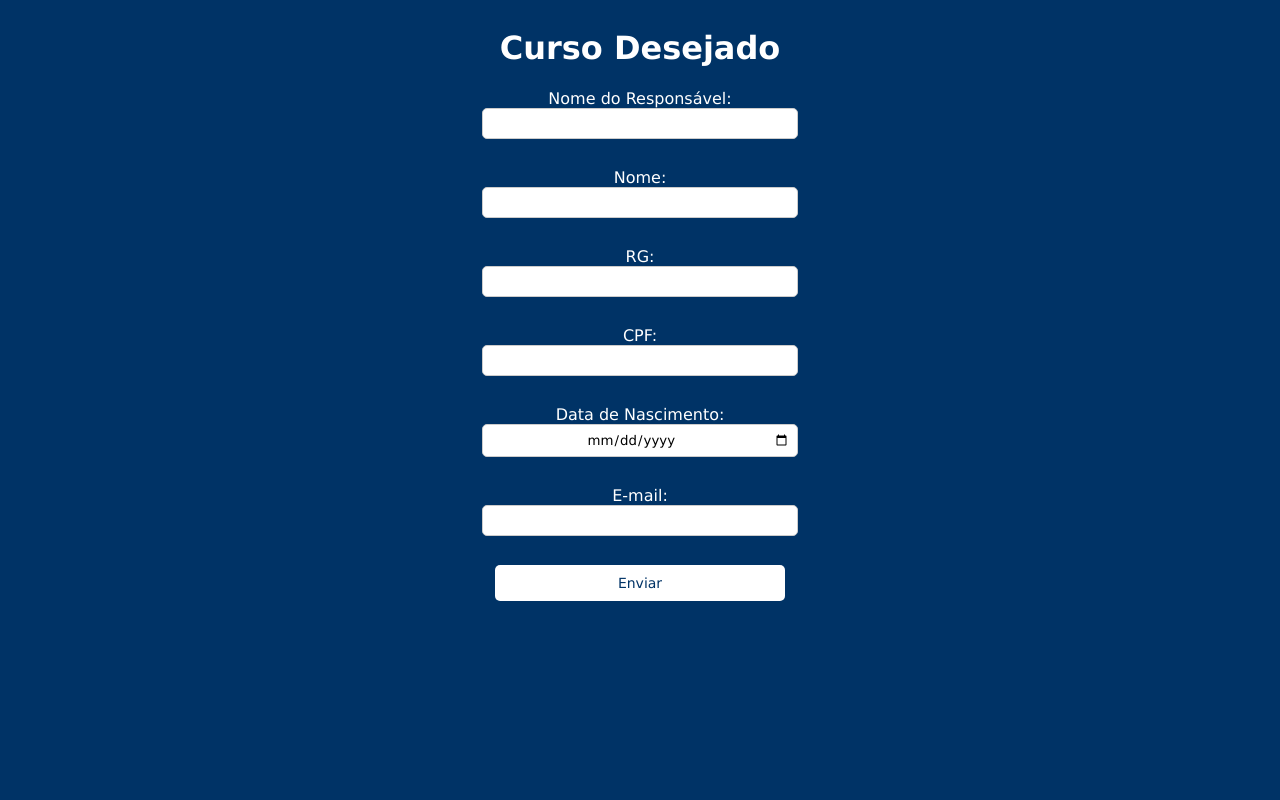
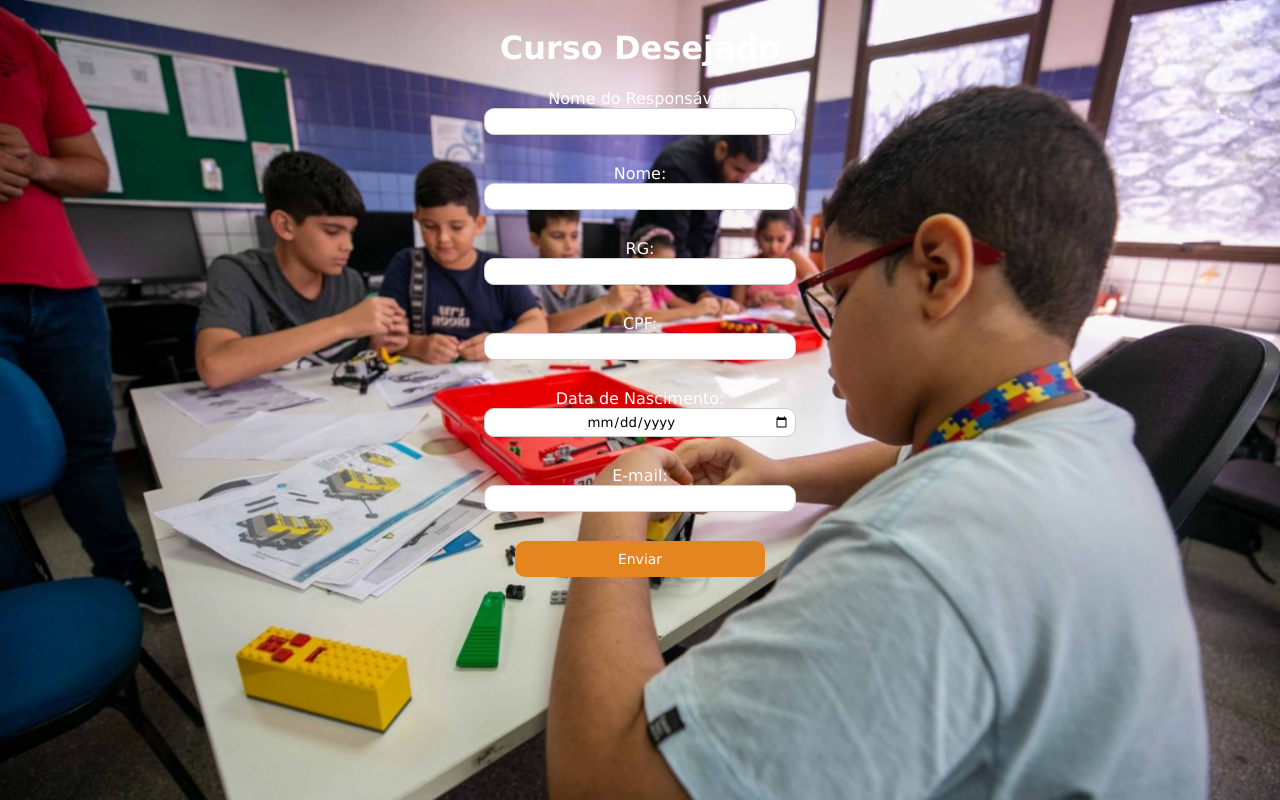
Before and after one commit to K3uzin/projetocidadedosaber, a PHP site: page /pages/inscricao.php in a window 1280 px wide. Run offline with PHP 8.4, Linux system fonts and the light colour scheme.

Commit message:
Update style-inscricao.css
APROVA

```diff
--- a/css/style-inscricao.css
+++ b/css/style-inscricao.css
@@ -3,21 +3,23 @@ body {
     justify-content: center;
     align-items: center;
     height: 100%;
-    background-color: #003366;
+    background-image: url("../img/fundo.jpg");
+    background-size: cover;
+    background-repeat: no-repeat;
 }
 
 .container {
     width: 400px;
-    padding: 20px;
-    border: 2px solid #ccc;
+    padding: 5px;
+    border: 3px solid #00D084;
     border-radius: 10px;
-    background-color: #ccc;
+    background-color: #00D084;
     font-family: Verdana, sans-serif;
 
 }
 
 h1{
-    font-size: 50;
+    font-size: 32px;
     font-family: Verdana, sans-serif;
     text-align: center;
     color: #ffff;
@@ -35,21 +37,21 @@ input[type="text"],
 input[type="date"],
 input[type="email"] {
     width: 300px;
-    padding: 7px;
+    padding: 5px;
     margin-bottom: 10px;
     border: 1px solid #ccc;
-    border-radius: 5px;
+    border-radius: 10px;
     text-align: center;
     font-family: Verdana, sans-serif;
 }
 
 input[type="submit"] {
-    width: 92%;
+    width: 80%;
     padding: 10px;
-    background-color: #ffff;
-    color: #003366;
+    background-color: #E4851F;
+    color: #ffff;
     border: none;
-    border-radius: 5px;
+    border-radius: 10px;
     cursor: pointer;
     font-family: Verdana, sans-serif;
     font-size: 14px;
@@ -63,3 +65,9 @@ ul {
     padding-left: 0;
     font-family: Verdana, sans-serif;
 }
+
+.success-message{
+
+    margin-top: -100px;
+    color: #ffff;
+}
```
